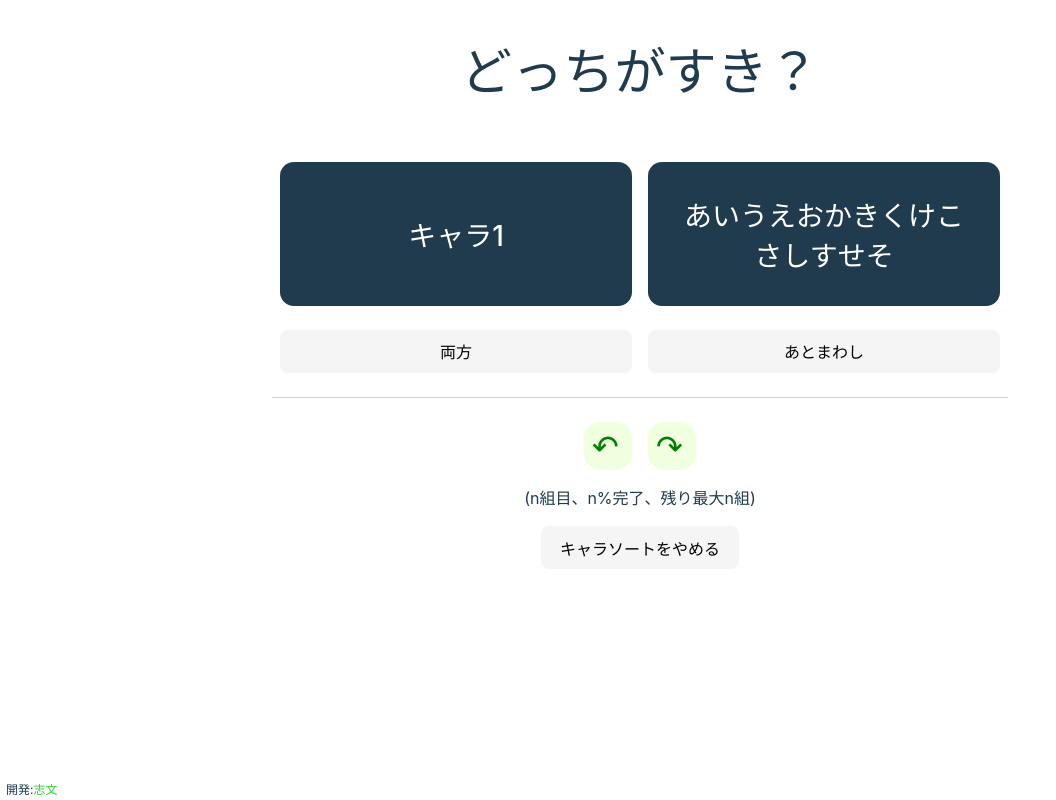
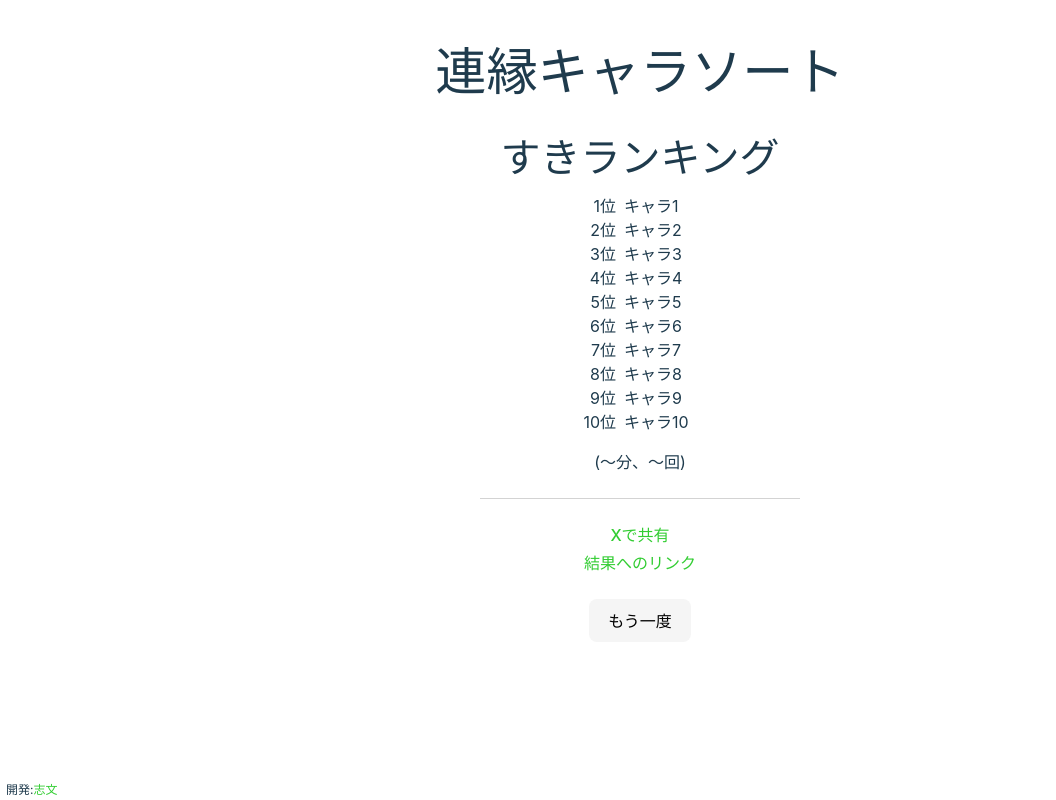
Before and after one commit to shimon1024/lecharsorter, a React (Vite) app: page / in a window 1280 px wide. Shown: the whole page, without its empty margins (0-1056 px from the left). Built offline with nearby package versions, Linux system fonts and the light colour scheme.

Commit message:
結果画面のモックアップ

```diff
--- a/src/App.jsx
+++ b/src/App.jsx
@@ -1,13 +1,15 @@
 import { useState } from 'react'
 import './App.css'
 //import Setup from './Setup.jsx'
-import Compare from './Compare.jsx'
-//import Result from './Result.jsx'
+//import Compare from './Compare.jsx'
+import Result from './Result.jsx'
 
 export default function App() {
   return (
     <>
-      <Compare sorterTitle="すき" />
+      {/*<Setup />*/}
+      {/*<Compare sorterTitle="すき" />*/}
+      <Result sorterTitle="すき" chars={Array(40).fill('キャラ').map((c, i) => `${c}${i+1}`)} />
       <footer className="footer">開発: <a href="https://postfixnotation.org/" target="_blank">志文</a></footer>
     </>
   )
--- /dev/null
+++ b/src/Result.css
@@ -0,0 +1,57 @@
+.result {
+  width: 95%;
+  padding: 1.5rem;
+
+  display: grid;
+  grid-template-columns: 1fr;
+  justify-items: center;
+}
+
+.result-title {
+  font-size: clamp(1rem, 10vw, var(--h1-font-size-default));
+  margin: 0.375em auto 0.75em;
+}
+
+.result-subtitle {
+  font-size: clamp(1rem, 10vw, var(--h2-font-size-default));
+  margin: 0;
+}
+
+.result-chars-container {
+  place-self: stretch;
+  margin-top: 1rem;
+
+  display: grid;
+  grid-template-columns: calc(50% - 1rem) 1fr;
+}
+.result-chars-container > *:nth-child(odd) {
+  justify-self: end;
+}
+.result-chars-container > *:nth-child(even) {
+  justify-self: start;
+}
+
+.result-chars-rank {
+  margin-right: 0.5em;
+}
+
+.result-info {
+  margin-top: 1rem;
+}
+
+.result-hr-main-sub {
+  place-self: center;
+  width: min(20rem, 95%);
+  font-size: 1rem;
+  border-width: 0;
+  border-bottom: lightgray 1px solid;
+  margin: 1.5em 0;
+}
+
+.result-result-link {
+  margin-top: 0.25rem;
+}
+
+.result-retry {
+  margin-top: 1.5rem;
+}
--- a/src/Result.jsx
+++ b/src/Result.jsx
@@ -1,17 +1,26 @@
-export default function Result() {
+import { Fragment } from 'react'
+import './Result.css'
+
+export default function Result({ sorterTitle, chars }) {
   return (
-    <>
-      <h1>連縁キャラソート</h1>
-      <h2>...ランキング</h2>
-      {Array(10).fill(null).map((_, i) =>
-        <div>{i+1}位 ...</div>
-      )}
-      <p>(〜分、〜回)</p>
-      <div>Xで共有</div>
-      <div>リンク</div>
-      <button>もう一度</button>
-
-      <div>開発: <a href="https://postfixnotation.org/">志文</a></div>
-    </>
+    <div className="result">
+      <h1 className="result-title">連縁キャラソート</h1>
+      <h2 className="result-subtitle">{sorterTitle}ランキング</h2>
+      <div className="result-chars-container">
+        {
+          chars.slice(0, 10).map((c, i) =>
+            <Fragment key={i}>
+              <span className="result-chars-rank">{i+1}位</span>
+              <span>{c}</span>
+            </Fragment>
+          )
+        }
+      </div>
+      <div className="result-info">(〜分、〜回)</div>
+      <hr className="result-hr-main-sub" />
+      <a href="https://example.com/" target="_blank">Xで共有</a>
+      <a className="result-result-link" href="https://example.com/" target="_blank">結果へのリンク</a>
+      <button className="result-retry">もう一度</button>
+    </div>
   );
 }
--- a/src/index.css
+++ b/src/index.css
@@ -6,6 +6,7 @@
   --xkcd-dark-blue-gray: #1f3b4d;
   --mycolor-green-tea: #f0ffe0;
   --h1-font-size-default: 3.2rem;
+  --h2-font-size-default: 2.5rem;
 
   color: var(--xkcd-dark-blue-gray);
   background-color: white;
@@ -29,6 +30,11 @@ body {
 h1 {
   font-size: var(--h1-font-size-default);
   line-height: 1.1;
+}
+
+h2 {
+  font-size: var(--h2-font-size-default);
+  line-height: 1;
 }
 
 a {
```
